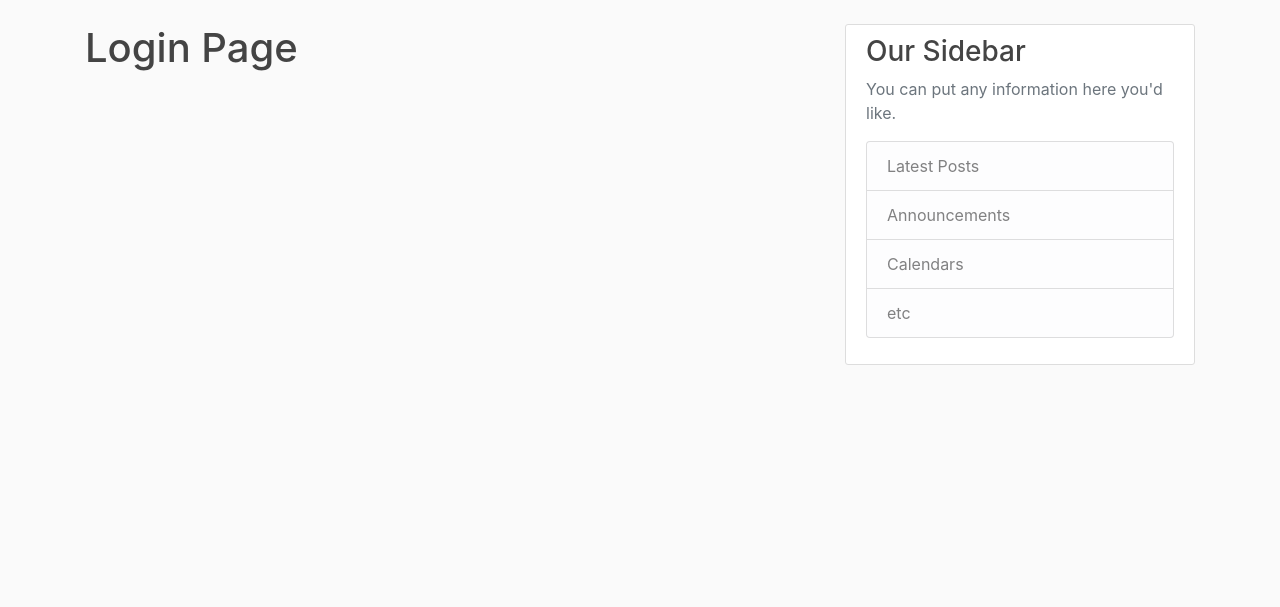
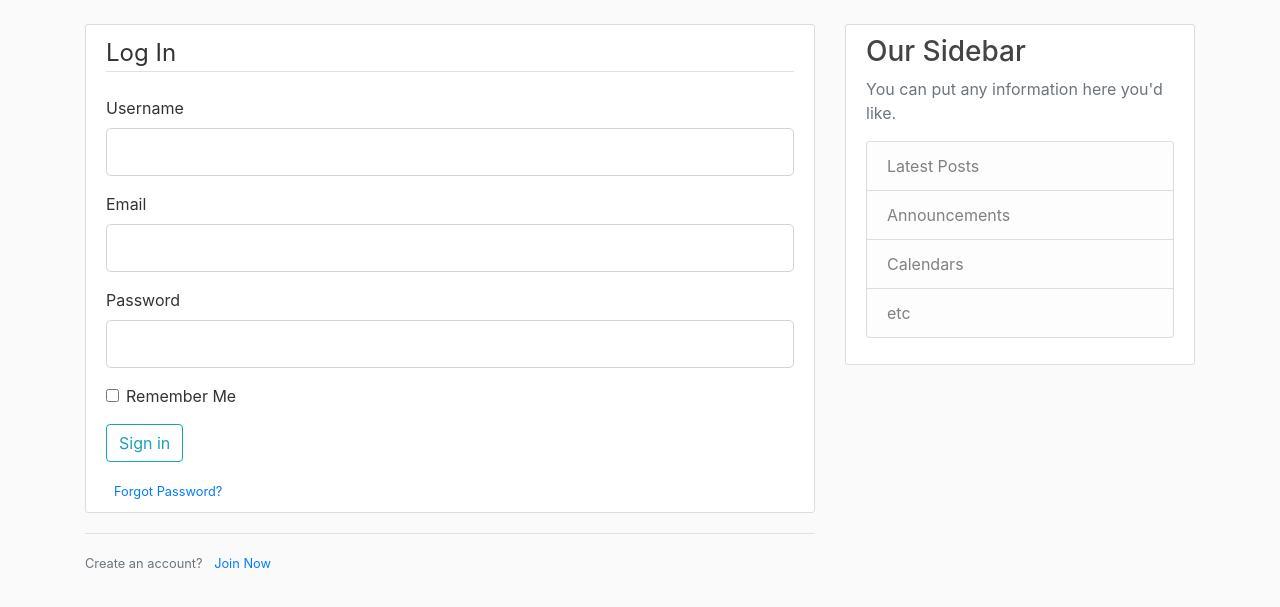
Before and after one commit to yaxis1/Flask, a Flask app: page /signin in a window 1280 px wide. Shown: the part 56-663 px from the top of the page. Run offline with Flask 2, Linux system fonts and the light colour scheme; some libraries are stand-ins or nearby versions.

Commit message:
signin signup bootstrap and additional functionalities

```diff
--- a/flaskapp.py
+++ b/flaskapp.py
@@ -18,7 +18,6 @@ posts = [
         'date_posted': 'April 21, 2018'
     }
 ]
-
 @app.route("/")
 @app.route("/home")
 def home():
--- a/templates/layout.html
+++ b/templates/layout.html
@@ -45,12 +45,14 @@
             {% if messages %}
               {% for category, message in messages%}
                 <div class = "alert alert-{{ category }}">
+                  {{message}}
+                </div>
               {% endfor %}
             {% endif %}
           {% endwith %}
 
 
-          {% block content %}{% endblock %}
+          {% block content %} {% endblock %}
         </div>
         <div class="col-md-4">
           <div class="content-section">
--- a/templates/login.html
+++ b/templates/login.html
@@ -1,4 +1,71 @@
 {% extends "layout.html" %}
 {% block content %}
-    <h1>Login Page</h1>
+<div class="content-section">
+    <form method = "POST" action="">
+        {{form.hidden_tag()}}
+        <fieldset class = "form-group">
+            <legend class="border-bottom mb-4">Log In</legend>
+
+
+            <div class = "form-group">
+                {{ form.username.label(class='form-control-label')}}
+                {% if form.username.errors%}
+                {{ form.username(class='form-control form-control-lg is-invalid')}}
+                <div class = "invalid-feedback">
+                    {% for error in form.username.errors %}
+                        <span>{{ error }}</span>
+                    {% endfor %}
+                </div>
+                {% else %}
+                {{ form.username(class='form-control form-control-lg')}}
+                {% endif %}
+            </div>
+
+            <div class = "form-group">
+                {{ form.email.label(class='form-control-label')}}
+                {% if form.email.errors%}
+                {{ form.email(class='form-control form-control-lg is-invalid')}}
+                <div class = "invalid-feedback">
+                    {% for error in form.email.errors %}
+                        <span>{{ error }}</span>
+                    {% endfor %}
+                </div>
+                {% else %}
+                {{ form.email(class='form-control form-control-lg')}}
+                {% endif %}            </div>
+
+                <div class = "form-group">
+                {{ form.password.label(class='form-control-label')}}
+                {% if form.password.errors%}
+                {{ form.password(class='form-control form-control-lg is-invalid')}}
+                <div class = "invalid-feedback">
+                    {% for error in form.password.errors %}
+                        <span>{{ error }}</span>
+                    {% endfor %}
+                </div>
+                {% else %}
+                {{ form.password(class='form-control form-control-lg')}}
+                {% endif %}            </div>
+                <div class = "form-check">
+                    {{form.remember(class="form-check-input")}}
+
+                    {{form.remember.label(class="form-check-label")}}
+                </div>
+        </fieldset>
+
+        <div class = "form-group">
+            {{form.submit(class='btn btn-outline-info')}}
+        </div>
+        <small class="text-muted ml-2" >
+            <a href = '#'>Forgot Password?</a>
+        </small>
+    </form>
+</div>
+<div class = "border-top pt-3">
+    <small class = "text-muted">
+        Create an account? <a class="ml-2" href = "{{url_for('signup')}}">Join Now</a>
+    </small>
+</div>
+
+
 {% endblock content %}
```
Also changed, not shown: templates/register.html (+37 -3 lines).
